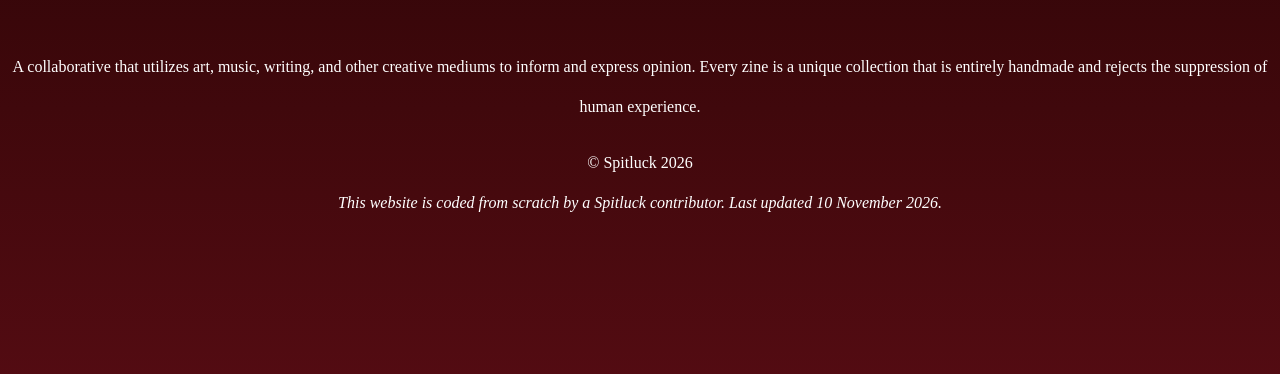
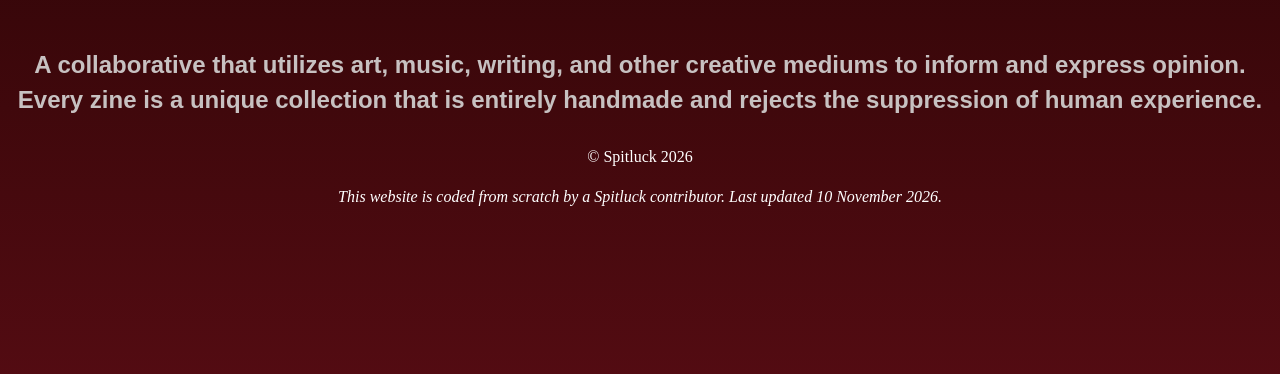
Before and after one commit to spitluckarchives/spitluck, a plain HTML site: page about.html in a window 1280 px wide. Shown: the part 292-666 px from the top of the page. Drawn offline with Linux system fonts and the light colour scheme.

Commit message:
h2-font change

```diff
--- a/about.html
+++ b/about.html
@@ -17,7 +17,7 @@
 <br>
 
 <h1> WE ARE SPITLUCK</h1>
-<p>A collaborative that utilizes art, music, writing, and other creative mediums to inform and express opinion. Every zine is a unique collection that is entirely handmade and rejects the suppression of human experience.  </p>
+<h2>A collaborative that utilizes art, music, writing, and other creative mediums to inform and express opinion. Every zine is a unique collection that is entirely handmade and rejects the suppression of human experience.  </h2>
  <div class="bottom-ribbon">
         <p> © Spitluck 2026 <br>
             <i>This website is coded from scratch by a Spitluck contributor.
```
